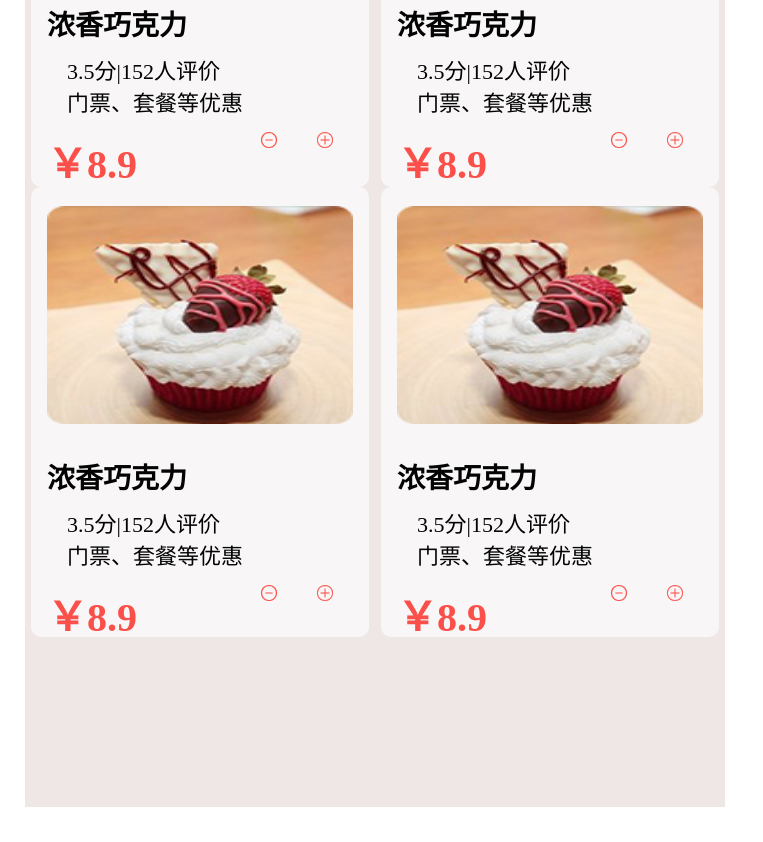
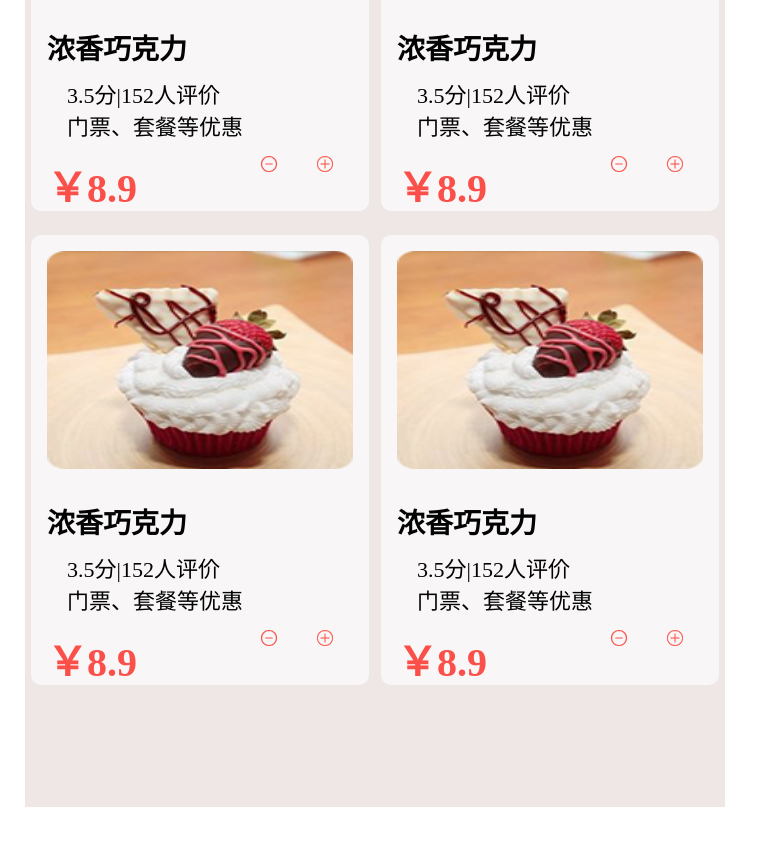
Before and after one commit to qyy1006/food, a plain HTML site: page shitianxia/xiangqing.html in a window 1280 px wide. Shown: the part 1658-2500 px from the top of the page, without its empty margins (0-763 px from the left). Drawn offline with Linux system fonts and the light colour scheme.

Commit message:
'修改了详情页面中不合适的边距'

```diff
--- a/shitianxia/css/xiangqing.css
+++ b/shitianxia/css/xiangqing.css
@@ -200,6 +200,7 @@
 	margin: auto;
 	background-color: #f8f6f6;
 	border-radius: 0.1rem;
+	margin-top: 0.24rem;
 	/*border-bottom: solid 0.01rem #f4af94;*/
 }
 .main_botton_r ul li img {
```
